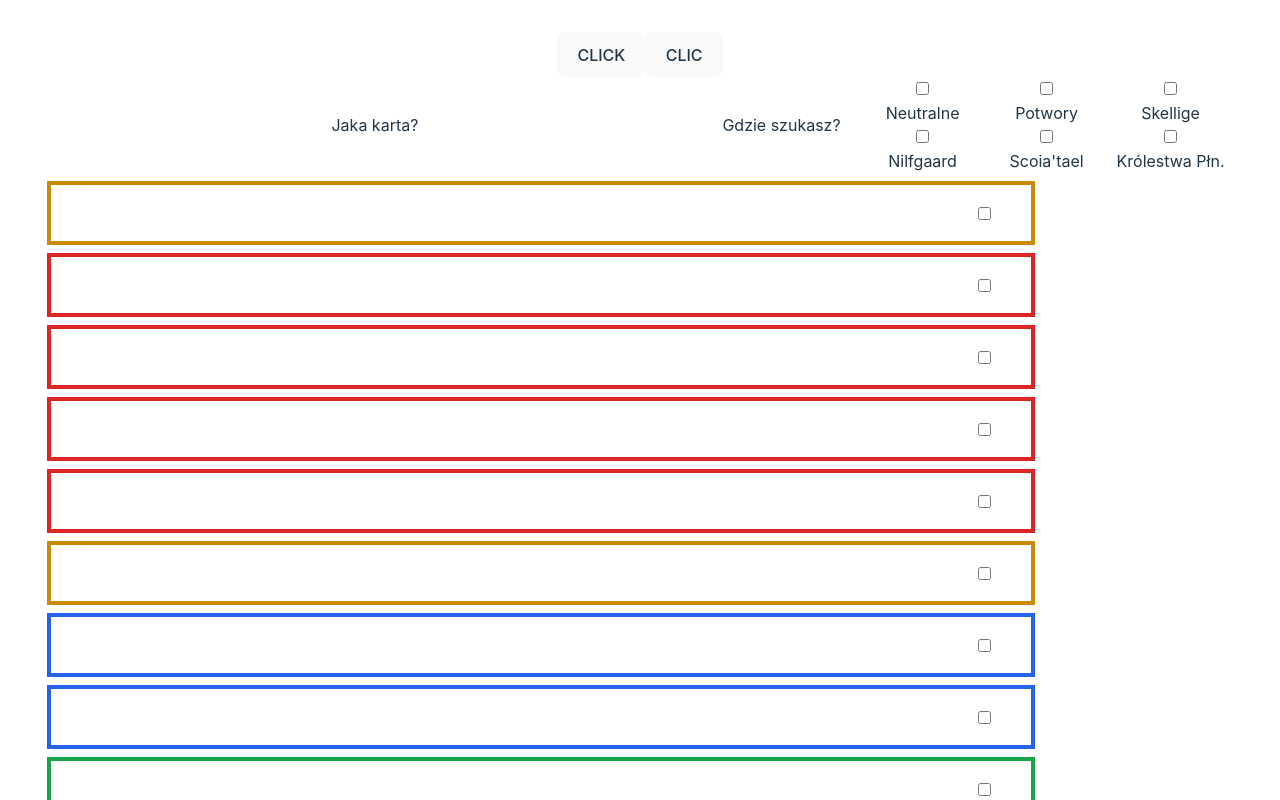
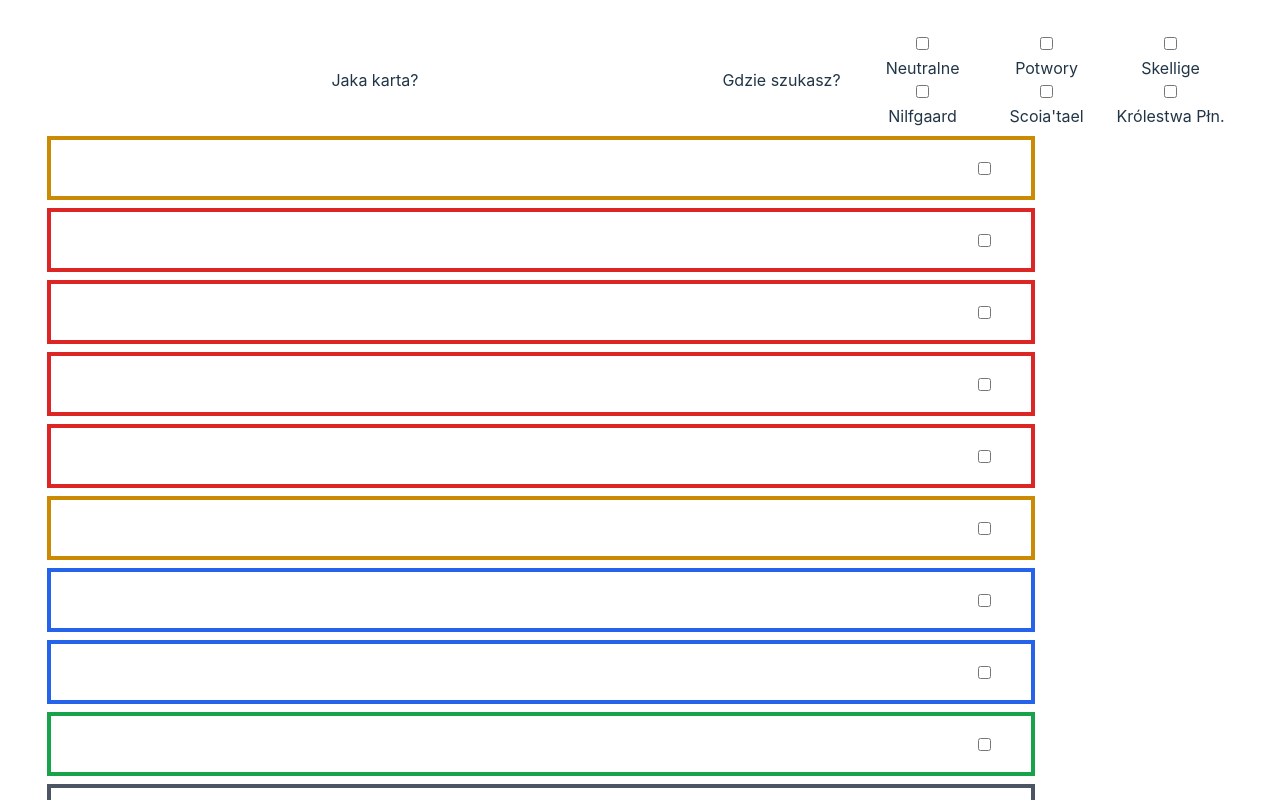
Before and after one commit to usuless/WitcherCollector, a Vue app: page / in a window 1280 px wide. Shown: the top 800 px of the page. Built offline with nearby package versions, Linux system fonts and the light colour scheme.

Commit message:
I'm done :(

```diff
--- a/src/App.vue
+++ b/src/App.vue
@@ -30,8 +30,6 @@ watch(debounced, () => finalFilter.value = filteredNames.value)
 
 </script>
 <template>
-   <button @click="console.log(deckName)">CLICK</button>
-   <button @click="console.log(filteredDecks)">CLIC</button>
    <SearchSection :data="cards"
    v-model:location="searchLocation"
    v-model:name="searchName"
```
